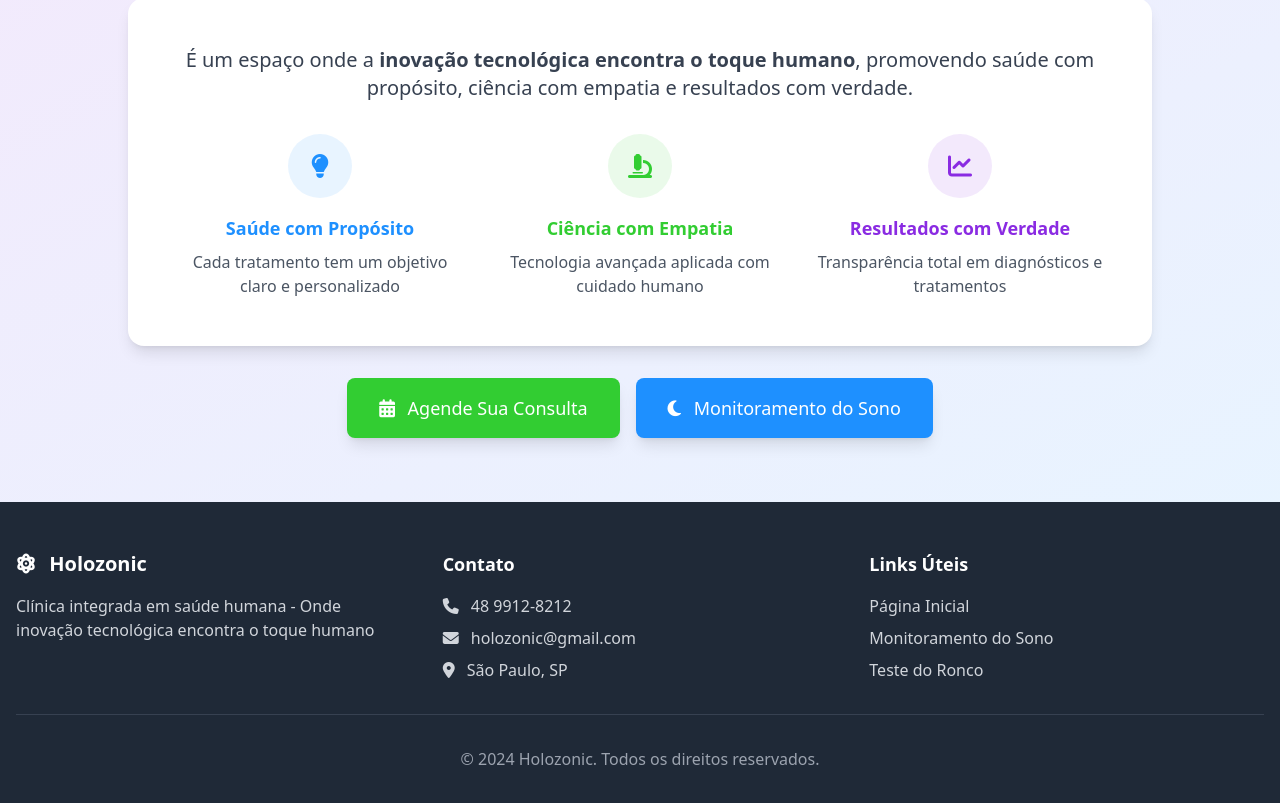
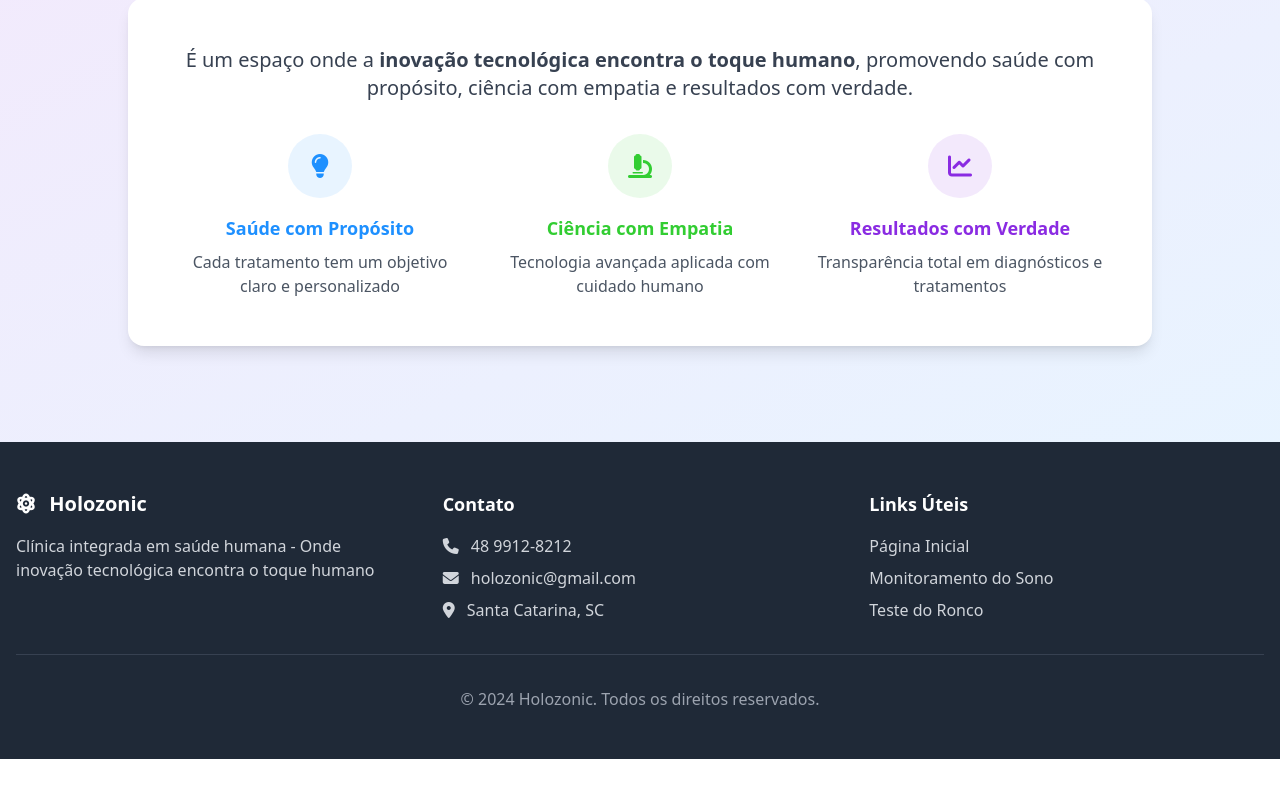
Before and after one commit to andrehoffmannbr/holozonicsubpages, a website: page porque-holozonic.html in a window 1280 px wide. Shown: the part 2318-3121 px from the top of the page. After the commit the page ends 3077 px from the top, so only its background shows below. Drawn offline with nearby package versions, Linux system fonts and the light colour scheme.

Commit message:
Remover botões de agendamento: 'Agendar Avaliação' e 'Quero Agendar Minha Avaliação' da página oxigenioterapia; 'Agende Sua Consulta' e 'Monitoramento do Sono' da página porque-holozonic

```diff
--- a/porque-holozonic.html
+++ b/porque-holozonic.html
@@ -298,17 +298,7 @@
                     </div>
                 </div>
 
-                <div class="space-y-4 md:space-y-0 md:space-x-4 md:flex md:justify-center">
-                    <button id="agendamento-principal" class="w-full md:w-auto bg-secondary text-white px-8 py-4 text-lg rounded-lg hover:bg-green-600 transition-all transform hover:scale-105 shadow-lg">
-                        <i class="fas fa-calendar-alt mr-2"></i>
-                        Agende Sua Consulta
-                    </button>
 
-                    <a href="monitoramentodosono.html" class="w-full md:w-auto bg-primary text-white px-8 py-4 text-lg rounded-lg hover:bg-blue-600 transition-all transform hover:scale-105 shadow-lg inline-block text-center">
-                        <i class="fas fa-moon mr-2"></i>
-                        Monitoramento do Sono
-                    </a>
-                </div>
             </div>
         </div>
     </section>
@@ -332,7 +322,7 @@
                     <div class="space-y-2 text-gray-300">
                         <p><i class="fas fa-phone mr-2"></i> 48 9912-8212</p>
                         <p><i class="fas fa-envelope mr-2"></i> holozonic@gmail.com</p>
-                        <p><i class="fas fa-map-marker-alt mr-2"></i> São Paulo, SP</p>
+                        <p><i class="fas fa-map-marker-alt mr-2"></i> Santa Catarina, SC</p>
                     </div>
                 </div>
 
@@ -356,9 +346,6 @@
     <script src="js/main.js"></script>
     <script>
         // Event listeners específicos para esta página
-        document.getElementById('agendamento-principal')?.addEventListener('click', function() {
-            alert('Redirecionando para agendamento...');
-        });
 
         document.getElementById('agendamento-btn')?.addEventListener('click', function() {
             showAgendamentoModal();
```
Also changed, not shown: oxigeniozonioterapia-estetica.html (+2 -13 lines).
